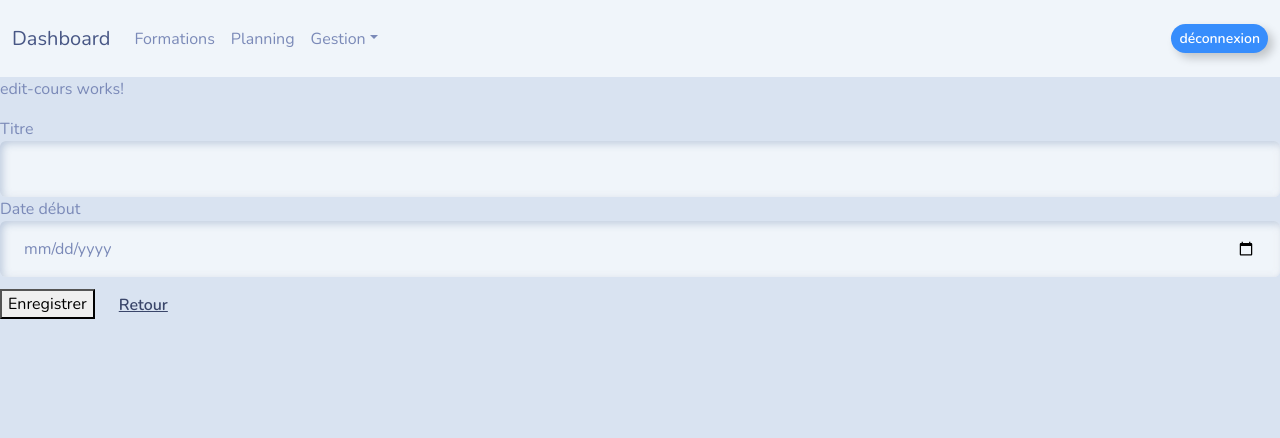
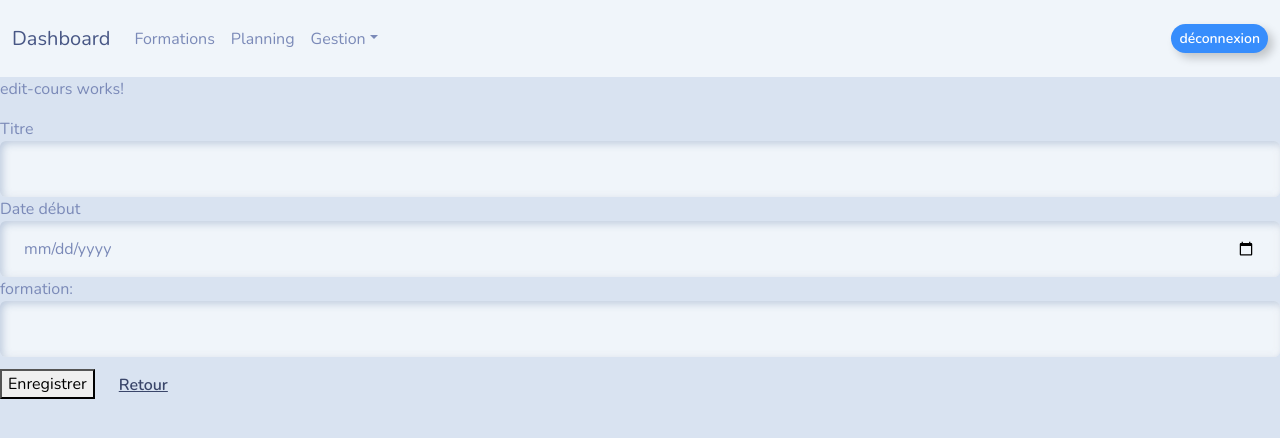
Before and after one commit to XavierJou/Factory, an Angular app in the folder test_angular/: page /cours/edit in a window 1280 px wide. Shown: the top 438 px of the page. Built offline with nearby package versions, Linux system fonts and the light colour scheme; no server answers.

Commit message:
formulaire cours

```diff
--- a/test_angular/src/app/components/cours/edit-cours/edit-cours.component.html
+++ b/test_angular/src/app/components/cours/edit-cours/edit-cours.component.html
@@ -20,6 +20,21 @@
       [(ngModel)]="cours.dateDebut"
     />
   </div>
+
+  <div class="form-group">
+    <label for="formation">formation:</label>
+    <select
+      id="formation"
+      [(ngModel)]="cours.formation"
+      class="form-control"
+      [compareWith]="compareFn"
+    >
+      @for(f of formationsObservable|async ;track f.id ){
+      <option [ngValue]="f">{{ f.titre }}</option>
+      }
+    </select>
+  </div>
+
   <button (click)="save()">Enregistrer</button>
   <a routerLink="/cours" routerLinkActive="active" class="btn btn-link"
     >Retour</a
--- a/test_angular/src/app/components/cours/edit-cours/edit-cours.component.ts
+++ b/test_angular/src/app/components/cours/edit-cours/edit-cours.component.ts
@@ -9,24 +9,32 @@ import {
   ActivatedRoute,
 } from '@angular/router';
 import { CoursService } from '../../../services/cours.service';
+import { AsyncPipe } from '@angular/common';
+import { Observable } from 'rxjs';
+import { Formation } from '../../../models/formation';
+import { FormationService } from '../../../services/formation.service';
 
 @Component({
   selector: 'app-edit-cours',
   standalone: true,
-  imports: [FormsModule, RouterLink, RouterLinkActive],
+  imports: [FormsModule, RouterLink, RouterLinkActive, AsyncPipe],
   templateUrl: './edit-cours.component.html',
   styleUrl: './edit-cours.component.css',
 })
 export class EditCoursComponent implements OnInit {
   cours: Cours = new Cours();
 
+  formationsObservable!: Observable<Formation[]>;
+
   constructor(
     private coursSrv: CoursService,
+    private formationSrv: FormationService,
     private router: Router,
     private ActivatedRoute: ActivatedRoute
   ) {}
 
   ngOnInit(): void {
+    this.formationsObservable = this.formationSrv.getAll();
     this.ActivatedRoute.params.subscribe((params) => {
       if (params['id']) {
         this.coursSrv.getById(params['id']).subscribe((cours) => {
@@ -47,4 +55,12 @@ export class EditCoursComponent implements OnInit {
       });
     }
   }
+
+  compareFn(f1: Formation, f2: Formation): boolean {
+    if (f1 && f2) {
+      return f1.id === f2.id;
+    } else {
+      return false;
+    }
+  }
 }
--- a/test_angular/src/app/models/cours.ts
+++ b/test_angular/src/app/models/cours.ts
@@ -1,7 +1,18 @@
+import { Videoprojecteur } from './videoprojecteur';
+import { Formateur } from './formateur';
+import { Formation } from './formation';
+import { Matiere } from './matiere';
+import { Salle } from './salle';
+
 export class Cours {
   constructor(
     public id?: number,
     public titre?: string,
-    public dateDebut?: Date
+    public dateDebut?: Date,
+    public matiere?: Matiere,
+    public formation?: Formation,
+    public salle?: Salle,
+    public formateur?: Formateur,
+    public videoprojecteur?: Videoprojecteur
   ) {}
 }
```
